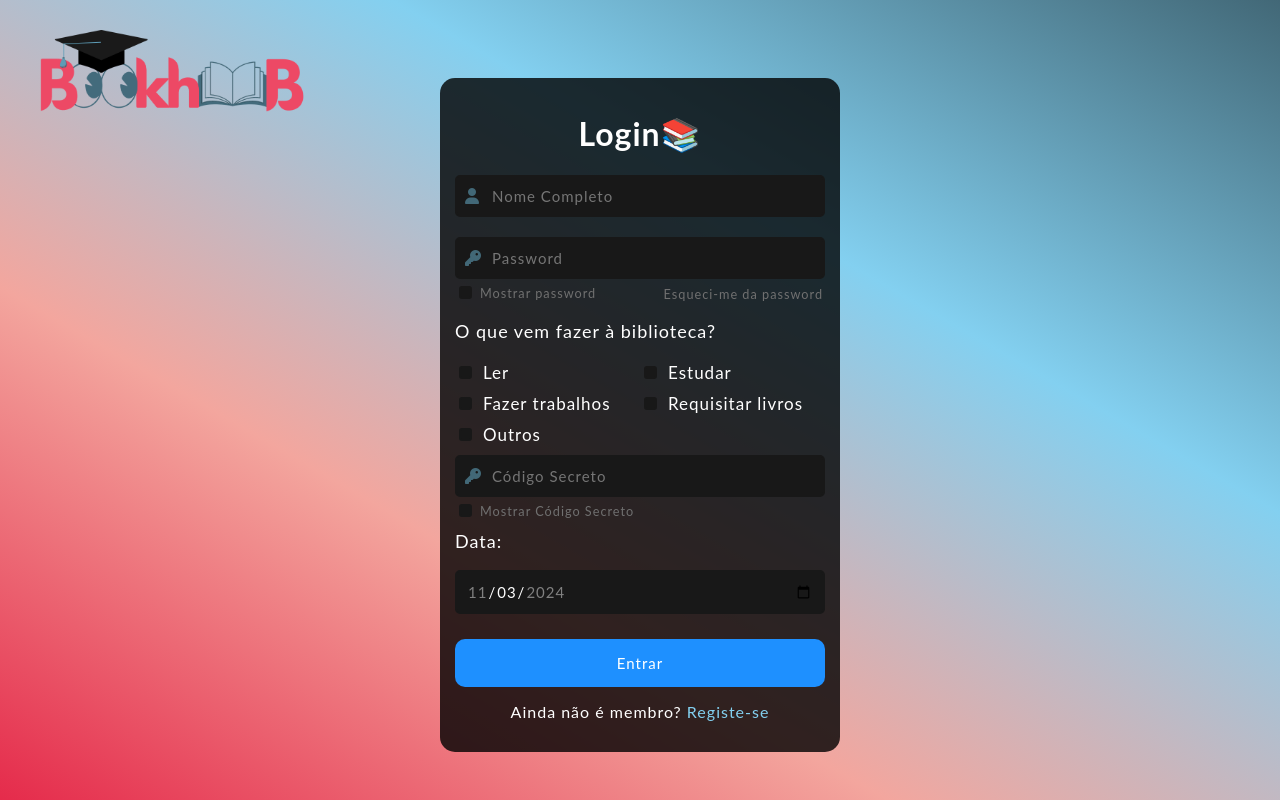
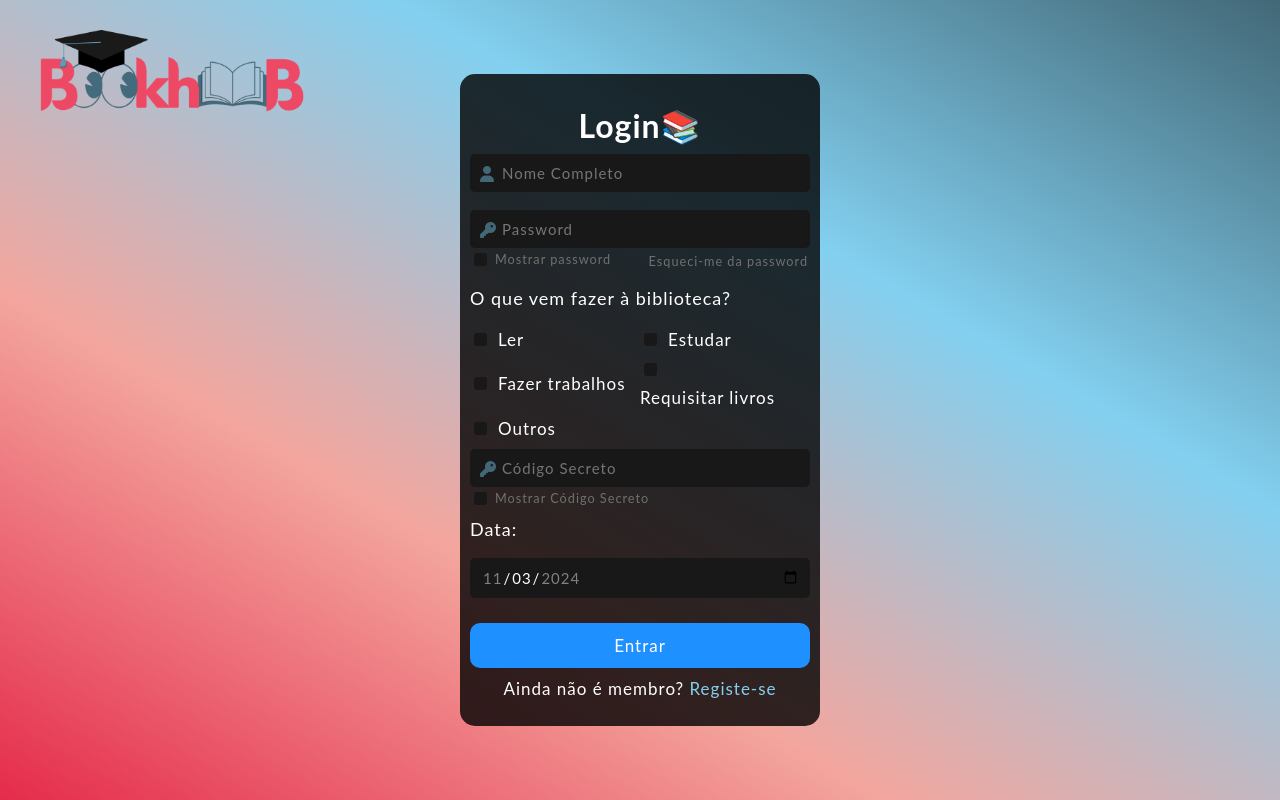
Before and after one commit to GomesGuilhermePT07/bookhub, a PHP site: page /logins/login.html in a window 1280 px wide. Run offline with PHP 8.4, Linux system fonts and the light colour scheme; some web fonts are replaced.

Commit message:
arranjei o login

```diff
--- a/assets/css/login_style.css
+++ b/assets/css/login_style.css
@@ -21,23 +21,30 @@ body {
     justify-content: center;
     align-items: center;
     height: 100vh;
+    overflow: hidden;
     color: var(--color-white);
 }
 
 .login-container {
     background-color: rgba(0, 0, 0, 0.8);
-    padding: 15px;
+    padding: 10px;
     border-radius: 15px;
     margin-top: 30px;
     width: 90%;
-    max-width: 400px;
+    max-width: 360px;
     box-sizing: border-box;
     text-align: center;
+    margin-top: 0;
+}
+
+h1{
+    position: relative;
+    margin-bottom: 8px;
 }
 
 .input-container {
     position: relative;
-    margin-bottom: 10px;
+    margin-bottom: 8px;
 }
 
 .input-container i {
@@ -51,7 +58,7 @@ body {
 
 .inputs {
     font-size: 15px;
-    padding: 10px 10px 10px 35px;
+    padding: 8px 8px 8px 30px;
     outline: none;
     border-radius: 5px;
     background-color: var(--color-dark1);
@@ -65,6 +72,12 @@ body {
 
 .inputs:focus {
     border-color: var(--color-blue1);
+}
+
+.show-password, .forgot-password{
+    font-size: 11px;
+    margin-top: -15px;
+    margin-bottom: 8px;
 }
 
 .box-select {
@@ -198,11 +211,11 @@ body {
 button {
     background-color: dodgerblue;
     border: none;
-    padding: 15px;
+    padding: 12px;
     width: 100%;
     border-radius: 10px;
     color: #fff;
-    font-size: 15px;
+    font-size: 17px;
     margin-top: 10px;
     transition: background-color 0.3s ease;
 }
@@ -214,8 +227,9 @@ button:hover {
 
 .registo {
     color: white;
-    margin-top: 15px;
+    margin-top: 10px;
     display: block;
+    font-size: 17px;
 }
 
 .registo a {
```
